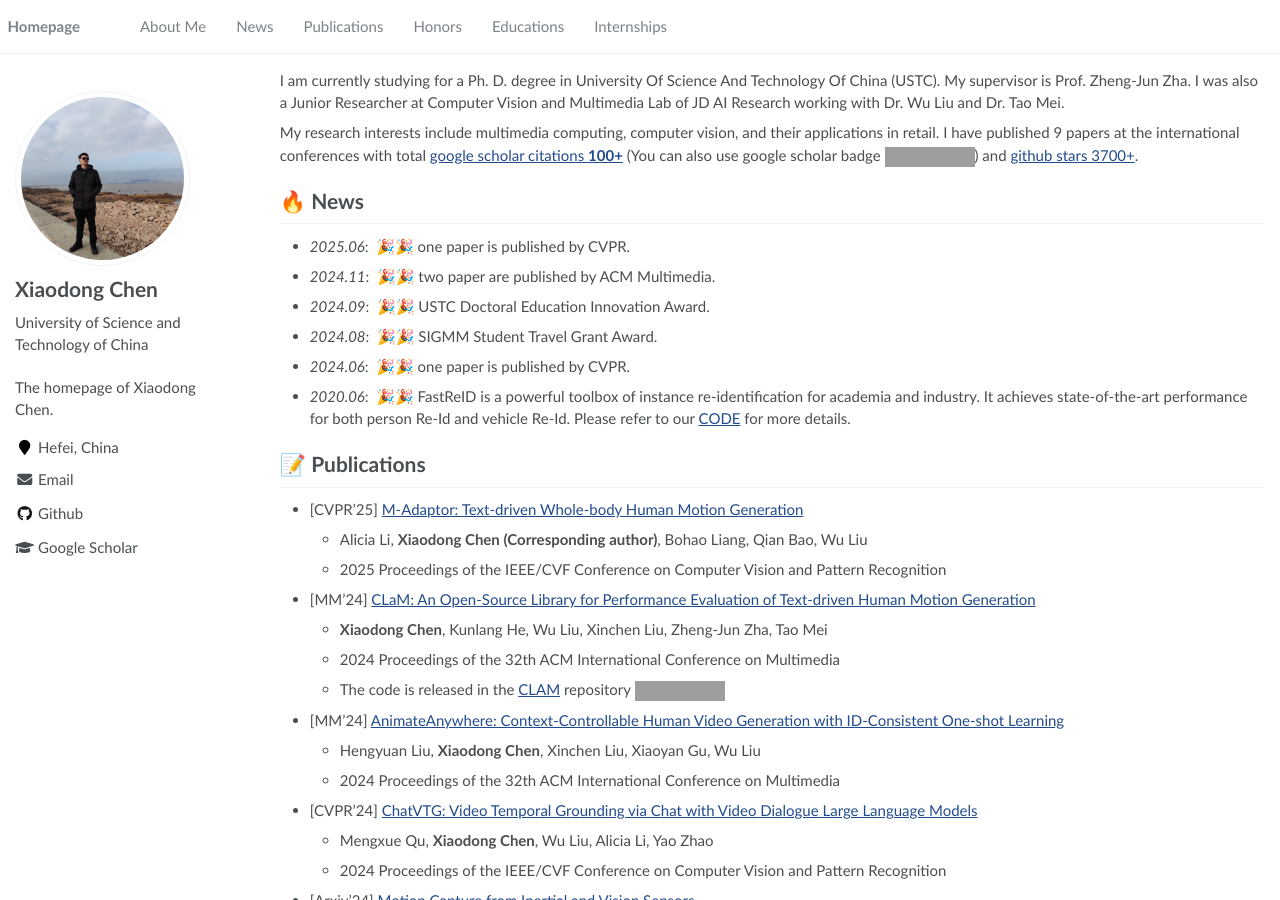
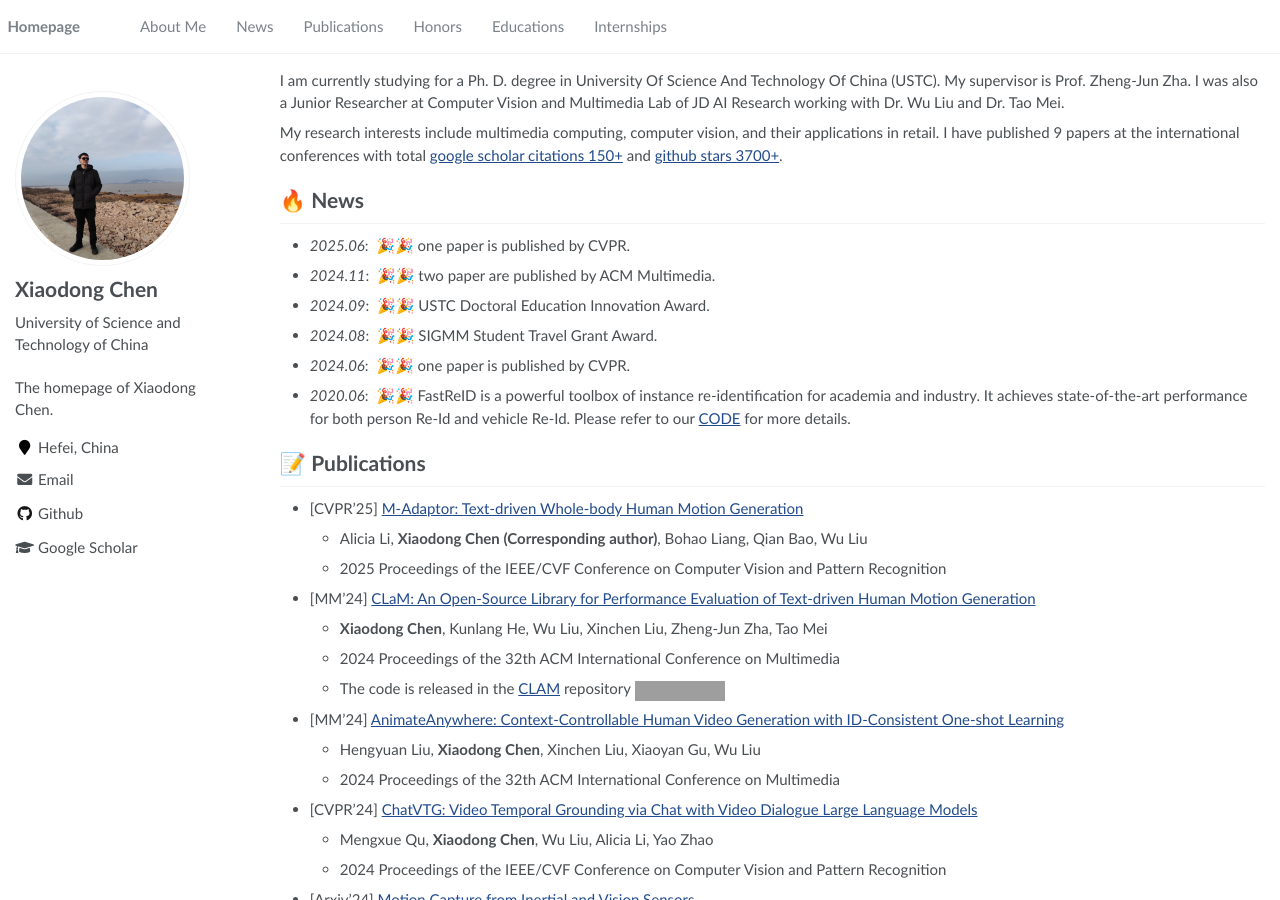
Before and after one commit to SheldongChen/SheldongChen.github.io, a Jekyll site: the page built from _pages/about.md, in a window 1280 px wide and 900 px high. Built offline with Jekyll 4.4.1, drawn with Linux system fonts in a browser that asks for light colours; grey boxes are pictures that could not be loaded.

Commit message:
updated
updated

```diff
--- a/_pages/about.md
+++ b/_pages/about.md
@@ -19,7 +19,7 @@ redirect_from:
 I am currently studying for a Ph. D. degree in University Of Science And Technology Of China (USTC). My supervisor is Prof. Zheng-Jun Zha.
 I was also a Junior Researcher at Computer Vision and Multimedia Lab of JD AI Research working with Dr. Wu Liu and Dr. Tao Mei.
 
-My research interests include multimedia computing, computer vision, and their applications in retail. I have published 9 papers at the international conferences with total <a href='https://scholar.google.com/citations?user=FZJ-fFYAAAAJ'>google scholar citations <strong><span id='total_cit'>100+</span></strong></a> (You can also use google scholar badge <a href='https://scholar.google.com/citations?user=FZJ-fFYAAAAJ'><img src="https://img.shields.io/endpoint?url={{ url | url_encode }}&logo=Google%20Scholar&labelColor=f6f6f6&color=9cf&style=flat&label=citations"></a>) and [github stars 3700+](https://github.com/SheldongChen).
+My research interests include multimedia computing, computer vision, and their applications in retail. I have published 9 papers at the international conferences with total [google scholar citations 150+](https://scholar.google.com/citations?user=FZJ-fFYAAAAJ) and [github stars 3700+](https://github.com/SheldongChen).
 
 
 # 🔥 News
```
